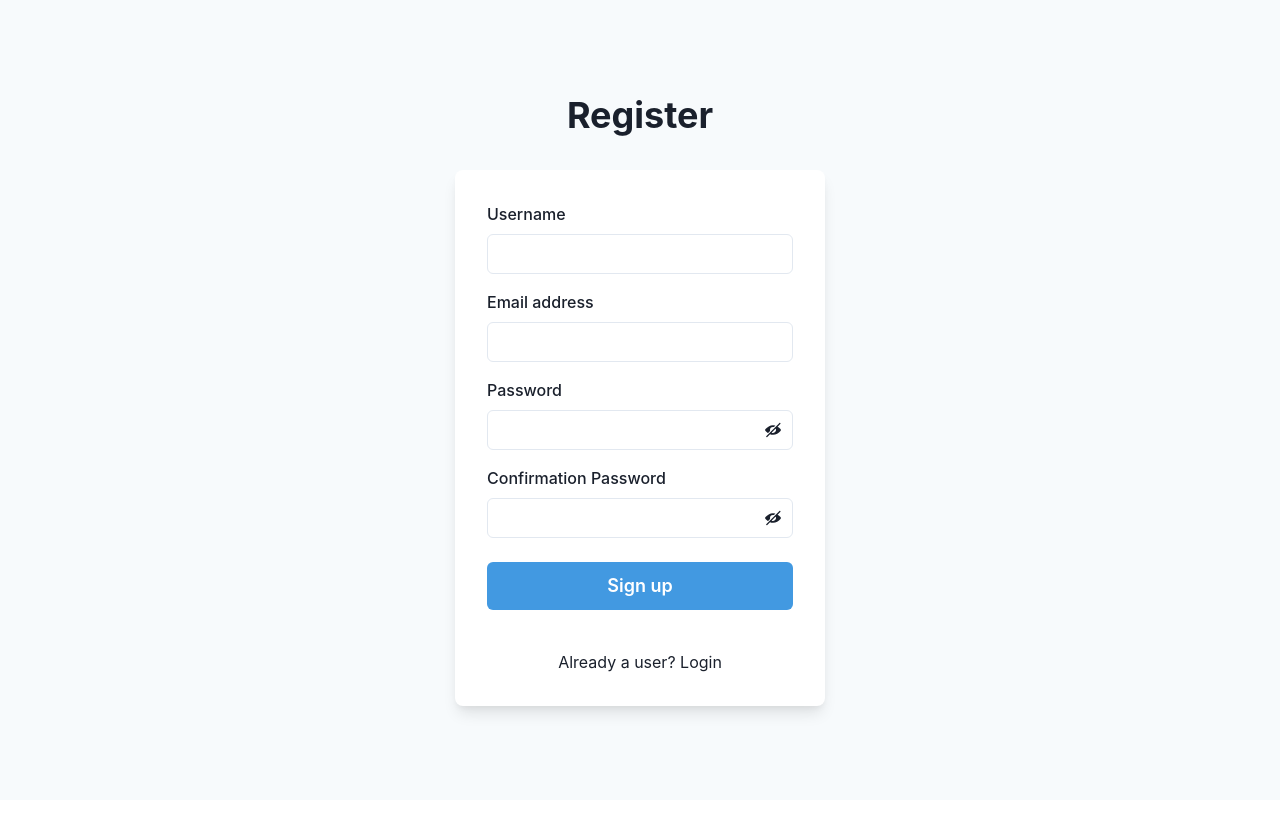
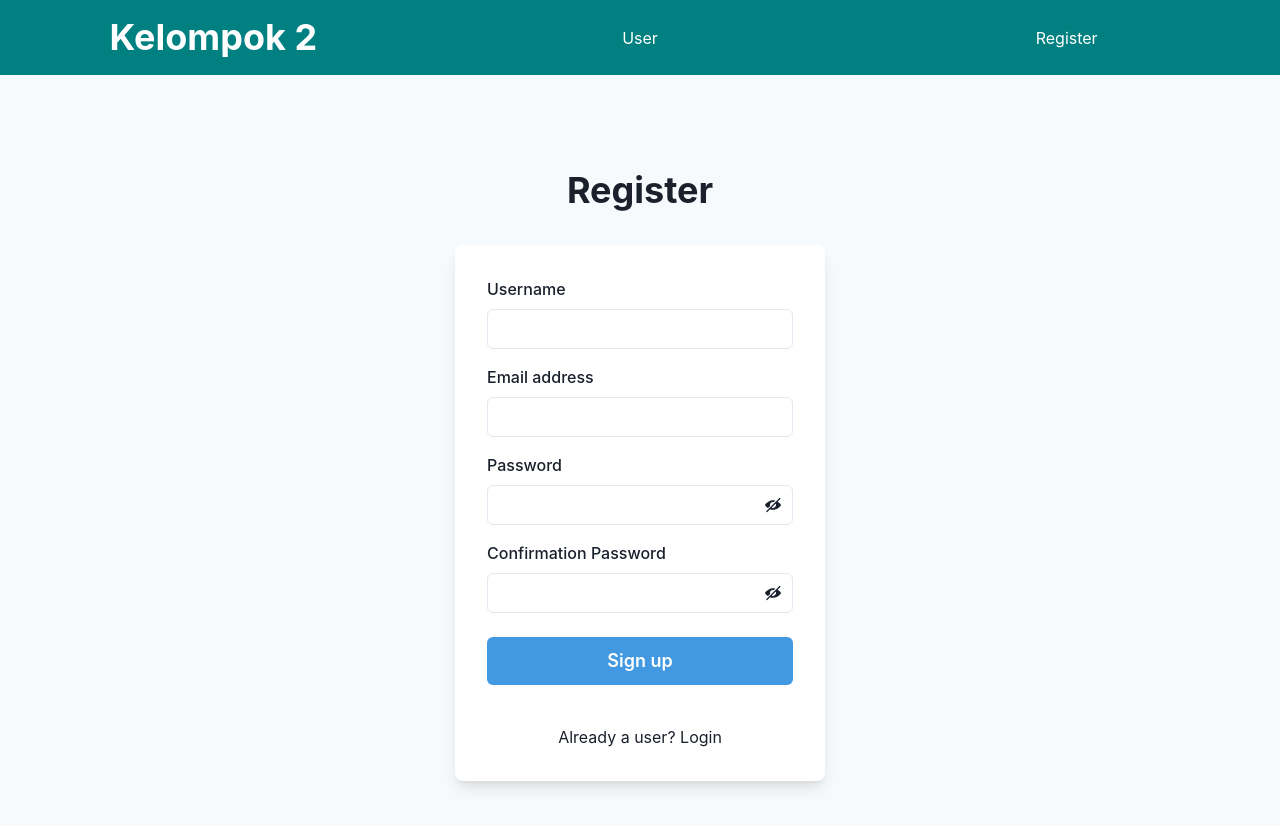
Before and after one commit to Sando-Mutaz/Module02-Exercise11-12, a React (Create React App) app: page /register in a window 1280 px wide. Shown: the top 826 px of the page. Before the commit the page ends 800 px from the top, so only its background shows below. Built offline with nearby package versions, Linux system fonts and the light colour scheme.

Commit message:
update user data

```diff
--- /dev/null
+++ b/src/Pages/Navbar.jsx
@@ -0,0 +1,24 @@
+import { Box, Flex, Grid, Heading, Text } from '@chakra-ui/react'
+import React from 'react'
+import { Link } from 'react-router-dom'
+
+function Navbar() {
+  return (
+    <Box>
+        <Grid
+        gridTemplateColumns={'1fr 1fr 1fr'}
+        height={'75px'}
+        bgColor={'teal'}>
+            <Heading textAlign={'center'} margin='auto' color={'white'}>Kelompok 2</Heading>
+            <Text textAlign={'center'} margin='auto' color='white'>
+                <Link to="/user-data">User</Link>
+            </Text>
+            <Text textAlign={'center'} margin='auto' color='white'>
+                <Link to="/register">Register</Link>
+            </Text>
+        </Grid>
+    </Box>
+  )
+}
+
+export default Navbar
--- a/src/Pages/login.jsx
+++ b/src/Pages/login.jsx
@@ -18,6 +18,7 @@ import {
   useColorModeValue,
 } from "@chakra-ui/react";
 import { Link } from "react-router-dom";
+import Navbar from "./Navbar";
 
 const LoginSchema = Yup.object().shape({
   email: Yup.string()
@@ -56,6 +57,8 @@ export default function Login() {
   });
 
   return (
+    <Box>
+    <Navbar />
     <form onSubmit={formik.handleSubmit}>
       <Flex
         minH={"100vh"}
@@ -140,5 +143,6 @@ export default function Login() {
         </Stack>
       </Flex>
     </form>
+    </Box>
   );
 }
--- a/src/Pages/register.jsx
+++ b/src/Pages/register.jsx
@@ -19,6 +19,7 @@ import axios from "axios";
 import * as Yup from "yup";
 import { useFormik } from "formik";
 import { Link } from "react-router-dom";
+import Navbar from "./Navbar";
 
 const LoginSchema = Yup.object().shape({
   username: Yup.string()
@@ -86,6 +87,8 @@ export default function Register() {
   });
 
   return (
+    <Box>
+      <Navbar />
     <form onSubmit={formik.handleSubmit}>
       <Flex
         minH={"100vh"}
@@ -217,7 +220,7 @@ export default function Register() {
               <Stack pt={6}>
                 <Text align={"center"}>
                   Already a user?{" "}
-                  <Link to="/" color={"blue.400"}>
+                  <Link color='#4299E1' to="/" >
                     Login
                   </Link>
                 </Text>
@@ -227,5 +230,6 @@ export default function Register() {
         </Stack>
       </Flex>
     </form>
+    </Box>
   );
 }
```
Also changed, not shown: src/Pages/UserData.jsx (added, +82 -0 lines).
